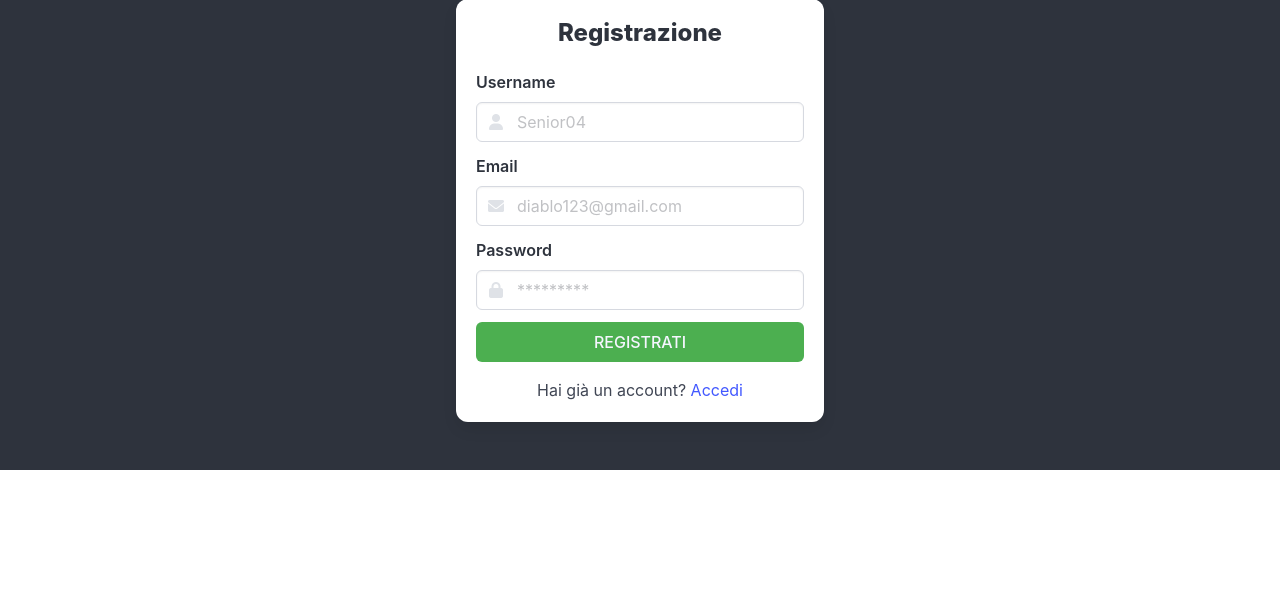
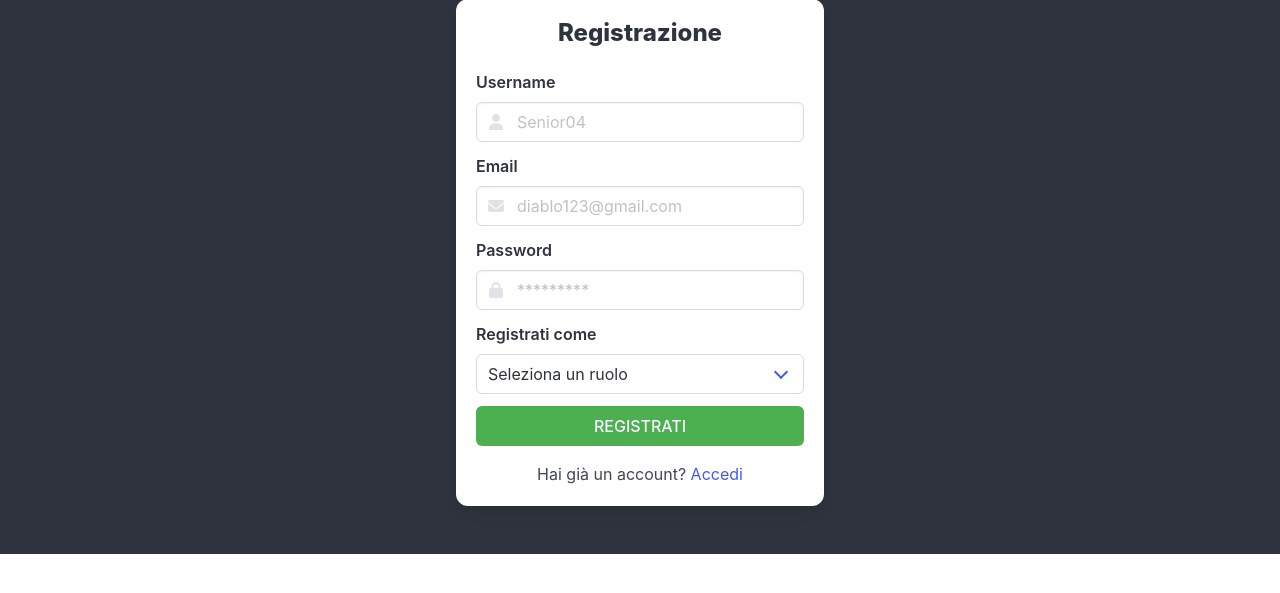
Before and after one commit to CarMine05-Byte/Student_Match, a Django app: page /register/ in a window 1280 px wide. Shown: the part 79-672 px from the top of the page. Run offline with Django 5.2, Linux system fonts and the light colour scheme.

Commit message:
Completeness of the form field in registration.html. And implementation in views.py on the logic side. Script added for hidden divs

```diff
--- a/studymatch/models.py
+++ b/studymatch/models.py
@@ -21,10 +21,11 @@ class Tutor(models.Model):
     tutor = models.ForeignKey(Utente, on_delete=models.CASCADE, related_name="tutor_profile")
     dipartimento = models.CharField(max_length=128)
     area_competenza = models.CharField(max_length=128)
+    laurea = models.CharField(max_length=100, null=True, blank=True, default=1)
 
 
 class Admin(models.Model):
-    admin = models.ForeignKey(Utente, on_delete = models.CASCADE, related_name = "admin_profile")
+    admin = models.ForeignKey(Utente, on_delete=models.CASCADE, related_name="admin_profile")
     livello = models.SmallIntegerField
     data_nomina = models.DateField
 
--- a/studymatch/views.py
+++ b/studymatch/views.py
@@ -1,7 +1,8 @@
 from django.shortcuts import render
+from django.utils import timezone
 
-from studymatch.models import *
-from studymatch.utils import hash_password, verify_password
+from .models import *
+from .utils import hash_password, verify_password
 
 
 def index(request):
@@ -21,23 +22,44 @@ def login(request):
 
         if user_valid and verify_password(pwd, user_valid.password):  # verifichiamo la password
             print(f"Utente Verificato : {user}")
+            studente = Studente.objects.filter(studente=user_valid).first()
+            gruppo_disp = Gruppo.objects.all()
+            partecipation = Partecipazione.objects.filter(studente=studente)
+            context = {
+                'studente': studente,
+                'gruppo': gruppo_disp,
+                'partecipa': partecipation,
+                'success': "Autenticazione avvenuta con successo"
+            }
 
-            return render(request, 'home.html',
-                          {'user': user_valid, 'Success': "Autenticazione avvenuta con successo!"})
+            return render(request, 'home.html', context)
         else:
             return render(request, 'login.html', {'error': 'Credenziali non valide', 'user': user})
 
-    return render(request, 'login.html')
+    return render(request, 'login.html', {'warning': 'Qualcosa è andato storto'})
 
 
 def registration(request):
     print("Pagina di registrazione ottenuta")
+
+    # function per prendere i ruoli
+    def get_ruoli_utente(utente):
+        ruoli = []
+
+        if Studente.objects.filter(studente=utente).exists():
+            ruoli.append("studente")
+        if Tutor.objects.filter(tutor=utente).exists():
+            ruoli.append("tutor")
+        if Admin.objects.filter(admin=utente).exists():
+            ruoli.append("admin")
+        return ruoli
 
     # Estrazione dei dati
     if request.method == "POST":
         user = request.POST.get('user')
         email = request.POST.get('email')
         pwd = request.POST.get('pass')
+        ruolo = request.POST.get('ruolo')
 
         # Controllo Duplicati
         if Utente.objects.filter(utente=user).exists():
@@ -45,6 +67,28 @@ def registration(request):
 
         if Utente.objects.filter(email=email).exists():
             return render(request, 'registration.html', {'error': 'Email già registrata.'})
+
+        # Controllo ruolo
+        if ruolo not in ["studente", "tutor", "admin"]:
+            return render(request, 'registration.html', {'error': 'Codice non valido'})
+
+        # Campi Studente
+
+        anno_corso = request.POST.get('anno_corso')
+        corso_laurea_stu = request.POST.get('corso_laurea_stu')
+
+        # Campi Tutor
+
+        dipartimento = request.POST.get('dipartimento')
+        area_competenza = request.POST.get('area_competenza')
+        corso_laurea_tut = request.POST.get('corso_laurea_tut')
+
+        # Campi Admin
+
+        codice_invito = request.POST.get("codice_invito")
+        if codice_invito != "CODICE_FOUNDER":
+            return render(request, 'registration.html', {'error': 'Codice invito non valido'})
+
         new_user = None  # definiamo una variabile Null
         # Salva l'utente
 
@@ -53,12 +97,28 @@ def registration(request):
                 utente=user,
                 email=email,
                 password=hash_password(pwd),
-                ruolo="studente"
+                ruolo=ruolo
             )
-            # Creiamo lo studente
-            Studente.objects.create(
-                studente=new_user
-            )
+            if ruolo == "studente":
+                Studente.objects.create(
+                    studente=new_user,
+                    anno_corso=anno_corso,
+                    corso_laurea=corso_laurea_stu
+                )
+            elif ruolo == "tutor":
+                Tutor.objects.create(
+                    tutor=new_user,
+                    dipartimento=dipartimento,
+                    area_competenza=area_competenza,
+                    laurea=corso_laurea_tut
+                )
+            elif ruolo == "admin":
+                Admin.objects.create(
+                    admin=new_user,
+                    livello=1,
+                    data_nomina=timezone.now().date()
+
+                )
 
         except Exception as e:  # Errore di default
             print(f"Errore nella creazione oggetto utente-studente: {e}")
@@ -67,37 +127,47 @@ def registration(request):
                 new_user.delete()
 
             return render(request, 'registration.html', {'error': 'Errore Creazione Profilo'})
+        ruoli_utente = get_ruoli_utente(new_user)
+        print(f"Studente {user} registrato con successo!")
+        return render(request, 'home.html',
+                      {"user": new_user, 'ruoli': ruoli_utente, "success": "Registrazione completata con successo"})
 
-        print(f"Studente {user} registrato con successo!")
-        return render(request, 'home.html', {"user": new_user, "success": "Registrazione completata con successo"})
-
-    return render(request, 'registration.html')
+    return render(request, 'registration.html', {'warning': 'Qualcosa è andato storto'})
 
 
 def home(request):
     print("Abbiamo ottenuto la pagina home")
-    # Estraction of Datas
+    if request.method == "POST":
+        user = request.POST.get('user')
+        email = request.POST.get('email')
+        pwd = request.POST.get('pass')
 
-    studente = Studente.objects.get(studente__utente=request.user)
+        # Estraction of Datas
+        user_valid = Utente.objects.filter(utente=user).first()
+        if user_valid and verify_password(pwd, user_valid.password):
+            studente = Studente.objects.get(studente__utente=user_valid)
 
-    gruppo_disp = Gruppo.objects.filter(name_exam__year_course=studente.anno_corso,
-                                        state=True)
+            gruppo_disp = Gruppo.objects.filter(name_exam__year_course=studente.anno_corso,
+                                                state=True)
+            # SELECT name_exam
+            # FROM FROM GROUP AS G INNER JOIN EXAM AS E ON G.name_exam=E.name
+            # INNER JOIN STUDENT AS S ON G.id_student=S.id_student
+            # INNER JOIN PARTECIPATE AS P ON G.id_group = P.id_group
+            # WHERE E.year_course = S.year_course AND P.state = true;
 
-    # SELECT name_exam
-    # FROM FROM GROUP AS G INNER JOIN EXAM AS E ON G.name_exam=E.name
-    # INNER JOIN STUDENT AS S ON G.id_student=S.id_student
-    # INNER JOIN PARTECIPATE AS P ON G.id_group = P.id_group
-    # WHERE E.year_course = S.year_course AND P.state = true;
+            my_partecipation = Partecipazione.objects.filter(id_student=studente)
 
-    my_partecipation = Partecipazione.objects.filter(id_student=studente)
+            context = {
+                'user': user_valid,
+                'studente': studente,
+                'gruppo_disp': gruppo_disp,
+                'partecipation': my_partecipation
+            }
 
-    context = {
-        'studente': studente,
-        'gruppo_disp': gruppo_disp,
-        'partecipation': my_partecipation
-    }
+            return render(request, 'home.html', context)
+        return render(request, 'login.html', {'error': 'Credenziali non valide', 'user': user})
 
-    return render(request, 'home.html', context)
+    return render(request, 'login.html')
 
 
 def profile(request):
--- a/templates/home.html
+++ b/templates/home.html
@@ -7,9 +7,9 @@
 
             {# Benvenuto #}
             <div class="box">
-                <h1 class="title is-3">Ciao, {{ user }}</h1>
+                <h1 class="title is-3">Ciao, {{ studente }}</h1>
                 <p class="subtitle is-6">
-                    Anno di corso: {{ Studente.anno_corso }}
+                    Anno di corso: {{ studente.anno_corso }}
                 </p>
 
                 <a href="{% url 'crea_gruppo' %}" class="button is-link">
--- a/templates/index.html
+++ b/templates/index.html
@@ -8,6 +8,7 @@
     <link rel="stylesheet" href="https://cdnjs.cloudflare.com/ajax/libs/font-awesome/6.0.0/css/all.min.css">
     <link rel="stylesheet" href="{% static 'css/custom.css' %}">
 </head>
+
 <body class="has-background-dark has-text-white">
 
 {% block content %}
--- a/templates/registration.html
+++ b/templates/registration.html
@@ -39,11 +39,10 @@
                             {% csrf_token %}
                             {# Campo Username #}
                             <div class="field">
-                                <label class="label">Username</label>
+                                <label class="label" for="user">Username</label>
                                 <div class="control has-icons-left">
-                                    <label>
-                                        <input class="input" type="text" name="user" placeholder="Senior04" required>
-                                    </label>
+                                    <input class="input" type="text" id="user" name="user" placeholder="Senior04"
+                                           required>
                                     <span class="icon is-small is-left">
                                         <i class="fa-solid fa-user"></i>
                                     </span>
@@ -52,13 +51,11 @@
 
                             {# Campo Email #}
                             <div class="field">
-                                <label class="label">Email</label>
+                                <label class="label" for="email">Email</label>
                                 <div class="control has-icons-left">
-                                    <label>
-                                        <input class="input" type="email" name="email"
-                                               placeholder="diablo123@gmail.com"
-                                        >
-                                    </label>
+                                    <input class="input" type="email" id="email" name="email"
+                                           placeholder="diablo123@gmail.com"
+                                    >
                                     <span class="icon is-small is-left">
                                       <i class="fas fa-envelope"></i>
                                     </span>
@@ -67,14 +64,80 @@
 
                             {# Campo Password #}
                             <div class="field">
-                                <label class="label">Password</label>
+                                <label class="label" for="pass">Password</label>
                                 <div class="control has-icons-left">
-                                    <label for="pass"></label><input class="input" type="text" id="pass"
-                                                                     name="pass"
-                                                                     placeholder="*********" required>
+                                    <input class="input" type="password" id="pass" name="pass"
+                                           placeholder="*********" required>
                                     <span class="icon is-small is-left">
                                         <i class="fas fa-lock"></i>
                                     </span>
+                                </div>
+                            </div>
+
+                            {# Campo Professione scelta ruolo #}
+                            <div class="field">
+                                <label class="label" for="ruolo">Registrati come</label>
+                                <div class="control">
+                                    <div class="select is-fullwidth">
+                                        <select name="ruolo" id="ruolo" required>
+                                            <option value="">Seleziona un ruolo</option>
+                                            <option value="studente">Studente</option>
+                                            <option value="tutor">Tutor</option>
+                                            <option value="admin">Admin</option>
+                                        </select>
+                                    </div>
+                                </div>
+                            </div>
+
+
+                            {# Campo Studente #}
+                            <div id="campi-studente" hidden>
+                                <div class="field">
+                                    <label class="label" for="anno_corso">Anno di corso</label>
+                                    <div class="control">
+                                        <input class="input" type="number" id="anno_corso" name="anno_corso" min="1"
+                                               max="5">
+                                    </div>
+                                </div>
+                                <div class="field">
+
+                                    <label class="label" for="corso_laurea_stu">Corso di Laurea</label>
+                                    <div class="control">
+                                        <input class="input" type="text" id="corso_laurea_stu" name="corso_laurea_stu">
+                                    </div>
+                                </div>
+
+                            </div>
+
+                            {# Campo Tutor #}
+                            <div id="campi-tutor" hidden>
+                                <div class="field">
+                                    <label class="label" for="dipartimento">Dipartimento</label>
+                                    <div class="control">
+                                        <input class="input" type="text" id="dipartimento" name="dipartimento">
+                                    </div>
+                                </div>
+                                <div class="field">
+                                    <label class="label" for="area_competenza">Area Competenza</label>
+                                    <div class="control">
+                                        <input class="input" type="text" id="area_competenza" name="area_competenza">
+                                    </div>
+                                </div>
+
+                                <div class="field">
+                                    <label class="label" for="corso_laurea_tut">Corso di Laurea</label>
+                                    <div class="control">
+                                        <input class="input" type="text" id="corso_laurea_tut" name="corso_laurea_tut">
+                                    </div>
+                                </div>
+                            </div>
+                            {# Campo Admin #}
+                            <div id="campi-admin" hidden>
+                                <div class="field">
+                                    <label class="label" for="codice_invito">Codice Invito</label>
+                                    <div class="control">
+                                        <input class="input" type="password" id="codice_invito" name="codice_invito">
+                                    </div>
                                 </div>
                             </div>
 
@@ -91,4 +154,28 @@
             </div>
         </div>
     </section>
+
+    <script>
+        const ruoloSelect = document.getElementById("ruolo");
+        const campiStudente = document.getElementById("campi-studente");
+        const campiTutor = document.getElementById("campi-tutor");
+        const campiAdmin = document.getElementById("campi-admin");
+
+        function mostraCampiRuolo() {
+            campiStudente.hidden = true;
+            campiTutor.hidden = true;
+            campiAdmin.hidden = true;
+
+            if (ruoloSelect.value === "studente") {
+                campiStudente.hidden = false;
+            } else if (ruoloSelect.value === "tutor") {
+                campiTutor.hidden = false;
+            } else if (ruoloSelect.value === "admin") {
+                campiAdmin.hidden = false;
+            }
+        }
+
+        ruoloSelect.addEventListener("change", mostraCampiRuolo);
+        mostraCampiRuolo();
+    </script>
 {% endblock %}
```
